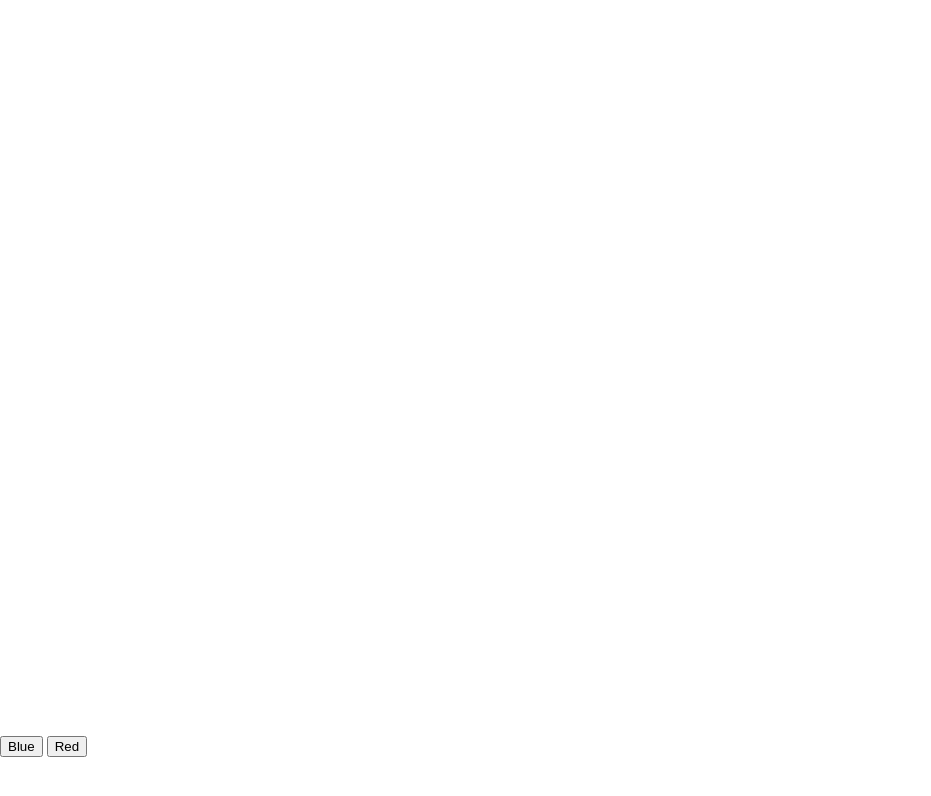
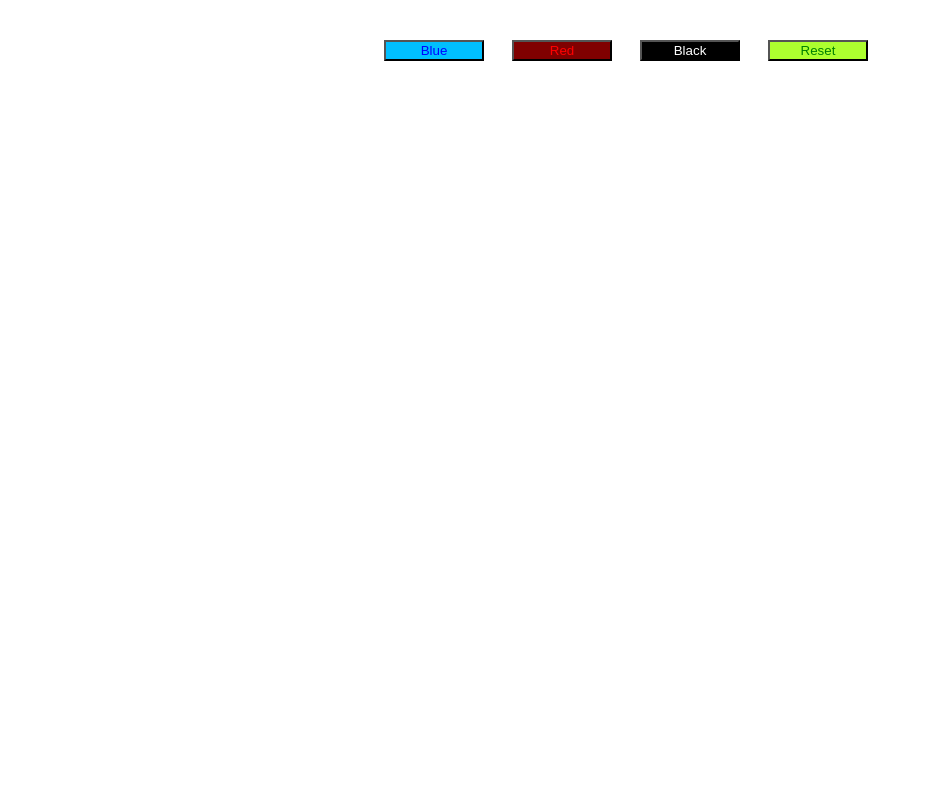
Before and after one commit to mtaylor7/Mobile-Application-Class, a plain HTML site: page index.html in a window 1280 px wide. Shown: the whole page, without its empty margins (0-931 px from the left). Drawn offline with Linux system fonts and the light colour scheme.

Commit message:
Update index.html
added a reset button

```diff
--- a/index.html
+++ b/index.html
@@ -9,8 +9,10 @@
 
 	<script src="main.js"></script>
 
-	<button type="button" onclick="drawBlueLine()">Blue</button>
-		<button type="button" onclick="drawRedLine()">Red</button>
+	<button type="button" class="blueButton" onclick="drawBlueLine()">Blue</button>
+	<button type="button" class="redButton" onclick="drawRedLine()">Red</button>
+	<button type="button" class="blackButton" onclick="drawBlackLine()">Black</button>
+	<button type="button" class="resetButton" onclick="reset()">Reset</button>
 	</body>
 
 </html>
```
